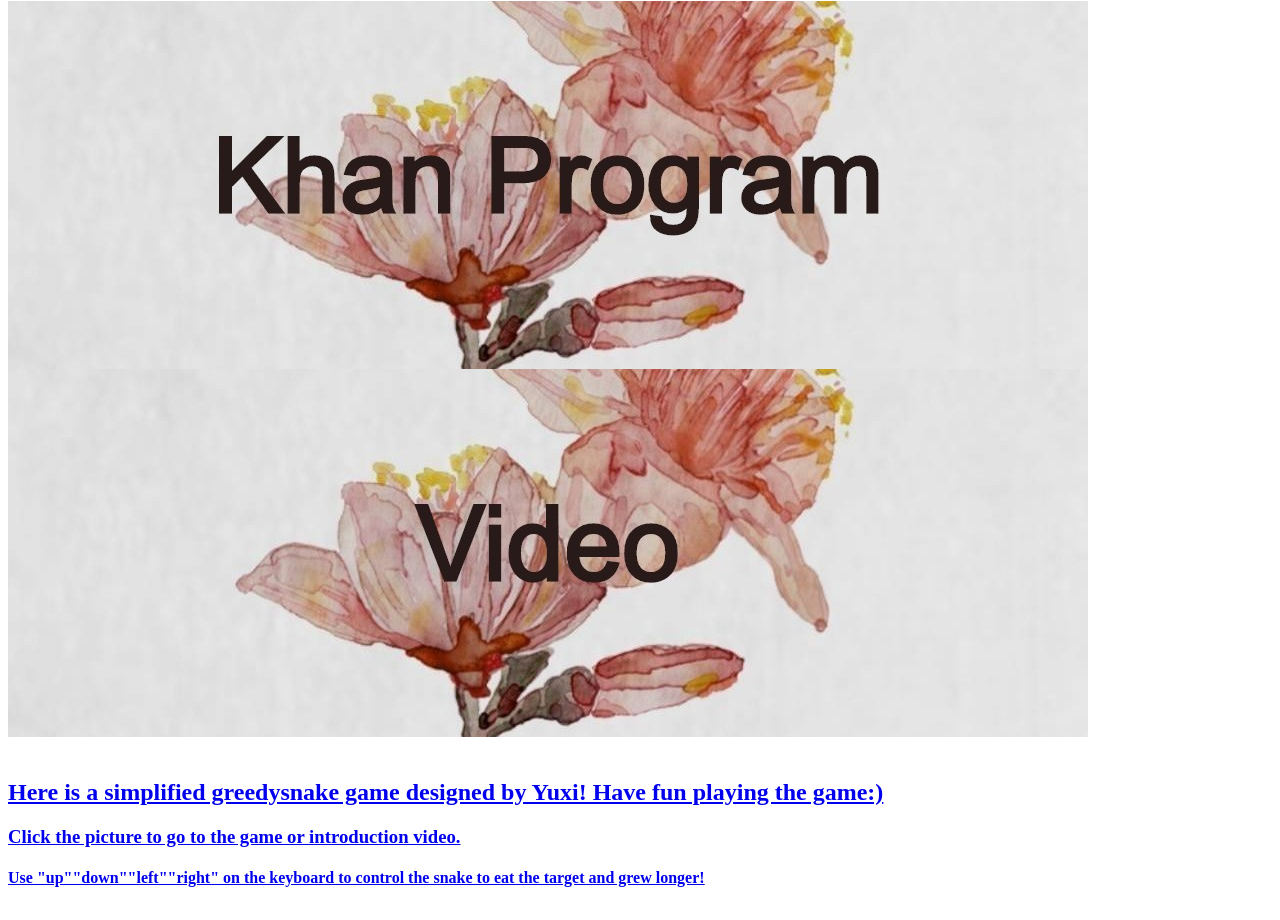
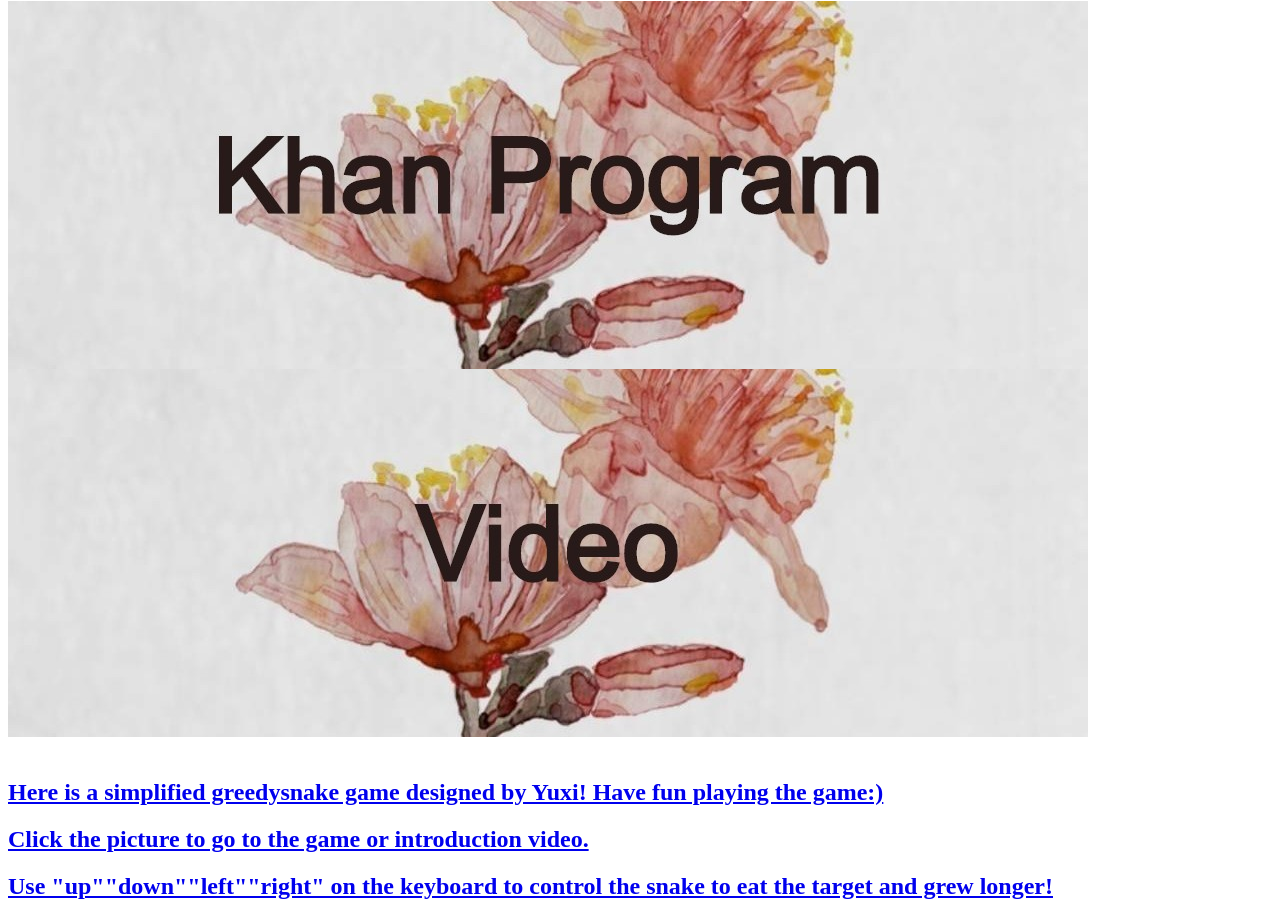
Before and after one commit to yuxiwang1999/yuxiwang1999.github.io, a plain HTML site: page FinalProject.html in a window 1280 px wide. Shown: the part 328-1248 px from the top of the page. Drawn offline with Linux system fonts and the light colour scheme.

Commit message:
Update FinalProject.html

```diff
--- a/FinalProject.html
+++ b/FinalProject.html
@@ -13,8 +13,8 @@
         </h1>
     </table>
     <h2>Here is a simplified greedysnake game designed by Yuxi! Have fun playing the game:)</h2>
-    <h3>Click the picture to go to the game or introduction video.</h3>
-    <h4>Use "up""down""left""right" on the keyboard to control the snake to eat the target and grew longer!</h4>
+    <h2>Click the picture to go to the game or introduction video.</h3>
+    <h2>Use "up""down""left""right" on the keyboard to control the snake to eat the target and grew longer!</h4>
     </body>
 
 </html>
```
